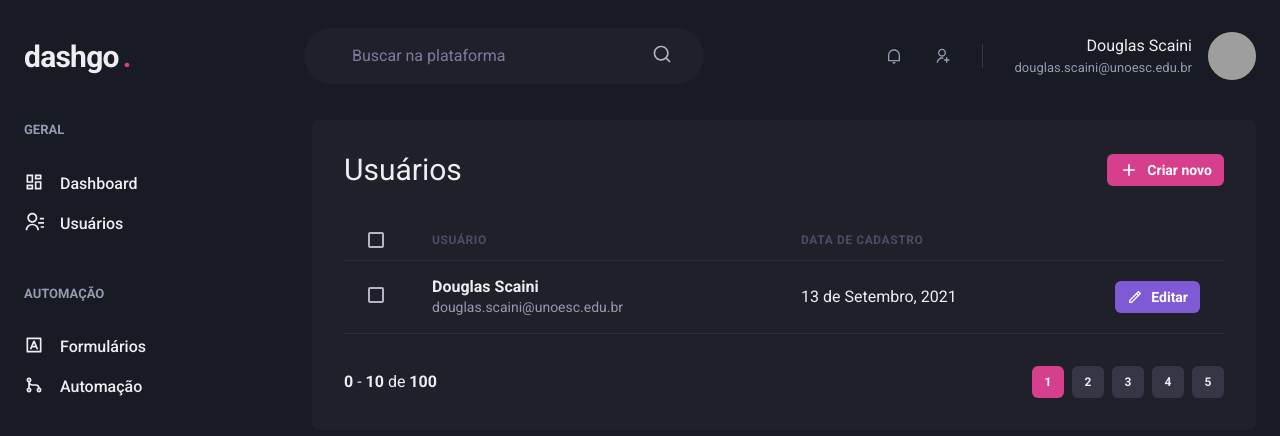
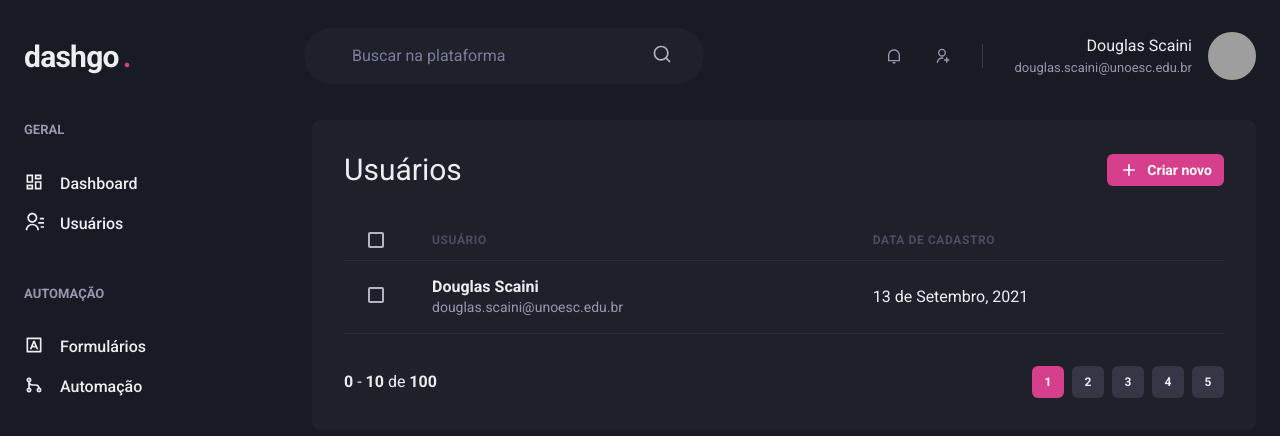
Before and after one commit to douglasscaini/dashgo, a Next.js app: page /users in a window 1280 px wide. Shown: the top 436 px of the page. Built offline with nearby package versions, Linux system fonts and the light colour scheme; grey boxes are pictures that could not be loaded.

Commit message:
chore: Pagination Users

```diff
--- a/src/components/Pagination/index.tsx
+++ b/src/components/Pagination/index.tsx
@@ -3,7 +3,7 @@
 
 export function Pagination() {
   return (
-    <Stack direction="row" mt="8" justify="space-between" align="center" spacing="6">
+    <Stack direction={["column", "row"]} mt="8" justify="space-between" align="center" spacing="6">
       <Box>
         <strong>0</strong> - <strong>10</strong> de <strong>100</strong>
       </Box>
--- a/src/pages/dashboard.tsx
+++ b/src/pages/dashboard.tsx
@@ -61,7 +61,7 @@
         <SideBar />
 
         <SimpleGrid flex="1" gap="4" minChildWidth="320px" align="flex-start">
-          <Box p="8" bg="gray.800" borderRadius={8} pb="4">
+          <Box p={["6", "8"]} bg="gray.800" borderRadius={8} pb="4">
             <Text fontSize="lg" mb="4">
               Inscritos da semana
             </Text>
--- a/src/pages/users/create.tsx
+++ b/src/pages/users/create.tsx
@@ -12,7 +12,7 @@
       <Flex w="100%" my="6" maxWidth={1480} mx="auto" px="6">
         <SideBar />
 
-        <Box flex="1" borderRadius={8} bg="gray.800" p="8">
+        <Box flex="1" borderRadius={8} bg="gray.800" p={["6", "8"]}>
           <Heading size="lg" fontWeight="normal">
             Criar Usuário
           </Heading>
@@ -20,12 +20,12 @@
           <Divider my="6" borderColor="gray.700" />
 
           <VStack spacing="8">
-            <SimpleGrid minChildWidth="240px" spacing="8" w="100%">
+            <SimpleGrid minChildWidth="240px" spacing={["6", "8"]} w="100%">
               <Input name="name" label="Nome Completo"></Input>
               <Input name="email" type="email" label="E-mail"></Input>
             </SimpleGrid>
 
-            <SimpleGrid minChildWidth="240px" spacing="8" w="100%">
+            <SimpleGrid minChildWidth="240px" spacing={["6", "8"]} w="100%">
               <Input name="password" type="password" label="Senha"></Input>
               <Input
                 name="password_confirmation"
--- a/src/pages/users/index.tsx
+++ b/src/pages/users/index.tsx
@@ -12,6 +12,7 @@
   Td,
   Checkbox,
   Text,
+  useBreakpointValue,
 } from "@chakra-ui/react";
 
 import { RiAddLine, RiPencilLine } from "react-icons/ri";
@@ -20,6 +21,11 @@
 import { SideBar } from "../../components/Sidebar";
 
 export default function UserList() {
+  const isWideVersion = useBreakpointValue({
+    base: false,
+    lg: true,
+  });
+
   return (
     <Box>
       <Header />
@@ -47,18 +53,17 @@
           <Table colorScheme="whiteAlpha">
             <Thead>
               <Tr>
-                <Th px="6" color="gray.300" width="8">
+                <Th px={["4", "4", "6"]} color="gray.300" width="8">
                   <Checkbox colorScheme="pink" />
                 </Th>
                 <Th>Usuário</Th>
-                <Th>Data de cadastro</Th>
-                <Th width="8"></Th>
+                {isWideVersion && <Th>Data de cadastro</Th>}
               </Tr>
             </Thead>
 
             <Tbody>
               <Tr>
-                <Td px="6">
+                <Td px={["4", "4", "6"]}>
                   <Checkbox colorScheme="pink" />
                 </Td>
                 <Td>
@@ -69,18 +74,7 @@
                     </Text>
                   </Box>
                 </Td>
-                <Td>13 de Setembro, 2021</Td>
-                <Td>
-                  <Button
-                    as="a"
-                    size="sm"
-                    fontSize="sm"
-                    colorScheme="purple"
-                    leftIcon={<Icon as={RiPencilLine} fontSize="16" />}
-                  >
-                    Editar
-                  </Button>
-                </Td>
+                {isWideVersion && <Td>13 de Setembro, 2021</Td>}
               </Tr>
             </Tbody>
           </Table>
```
